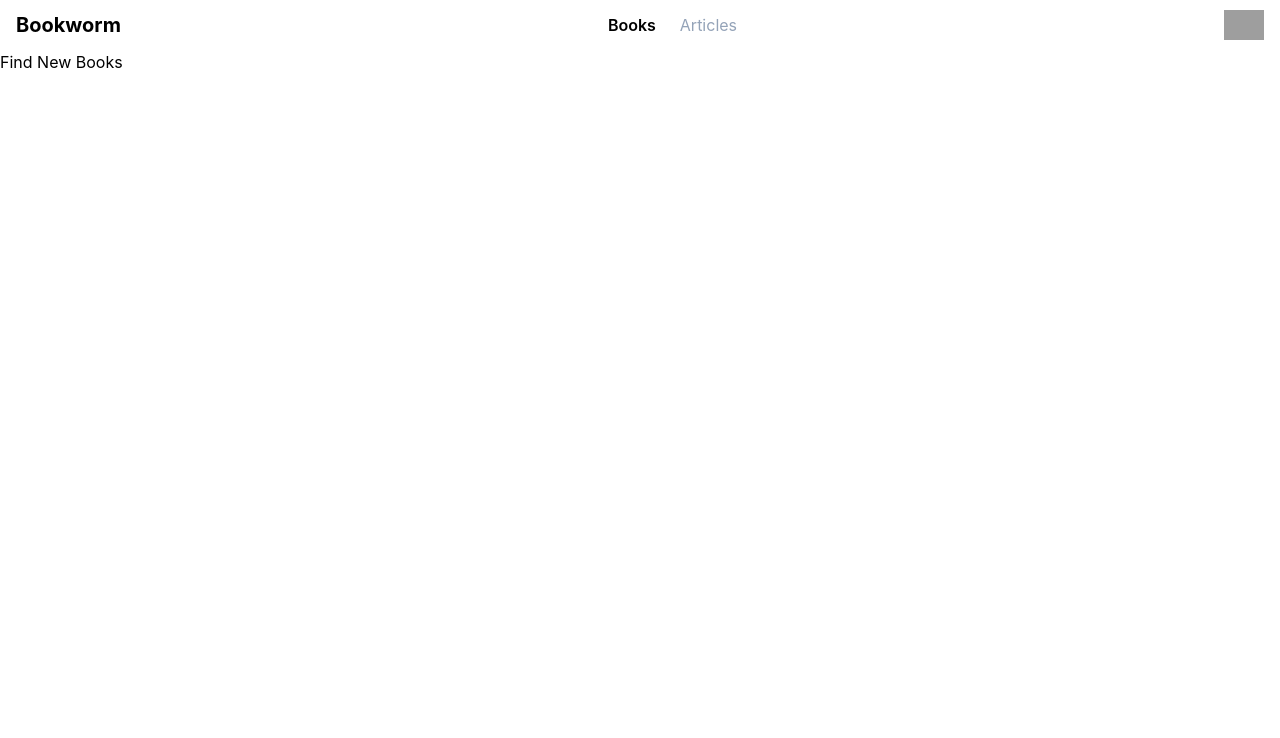
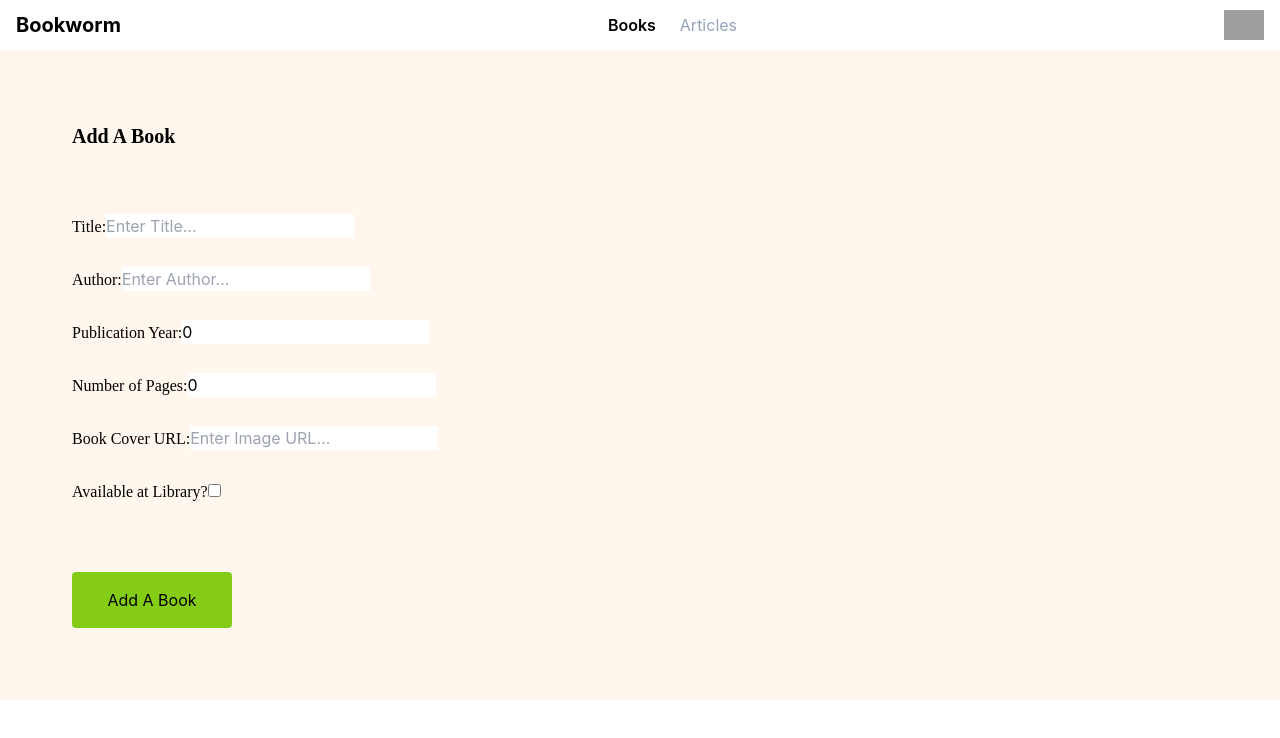
Before and after one commit to meganmoulos/bookworm, a React (Create React App) app: page /addbook in a window 1280 px wide. Shown: the top 738 px of the page. Built offline with nearby package versions, Linux system fonts and the light colour scheme; no server answers; grey boxes are pictures that could not be loaded.

Commit message:
added Remove from favorites feature

```diff
--- a/src/App.js
+++ b/src/App.js
@@ -5,12 +5,12 @@ import Home from './components/Home';
 import { BrowserRouter as Router, Route, Switch } from "react-router-dom";
 import AllFavorites from './components/AllFavorites';
 import FindNewBooks from './components/FindNewBooks';
+import AddBook from './components/AddBook';
 
 function App() {
   const [allBooks, setAllBooks] = useState([])
   const [favoriteBooks, setFavoriteBooks] = useState([])
   const [currentBook, setCurrentBook] = useState({})
-
 
   useEffect(() => {
     fetch("http://localhost:9292/books")
@@ -30,6 +30,16 @@ function App() {
       .then(data => setCurrentBook(data))
   }, [])
 
+  function handleDeleteFavorite(favorite){
+    const id = favorite.id
+    fetch(`http://localhost:9292/favorites/${id}`, {
+      method: "DELETE"
+    })
+    if(favoriteBooks.find(book => book.id === favorite.id)){
+      setFavoriteBooks(favoriteBooks.filter(oldBook => oldBook.id !== favorite.id))
+    }
+  }
+
   return (
     <Router>
       <NavBar />
@@ -37,14 +47,17 @@ function App() {
       <Switch>
         <Route exact path="/">
           <div className="p-4">
-            <Home allBooks={allBooks} favoriteBooks={favoriteBooks} currentBook={currentBook}/>
+            <Home allBooks={allBooks} favoriteBooks={favoriteBooks} currentBook={currentBook} handleDeleteFavorite={handleDeleteFavorite}/>
           </div>
         </Route>
         <Route exact path="/favorites">
           <AllFavorites />
         </Route>
-        <Route>
+        <Route exact path="/newbooks">
           <FindNewBooks />
+        </Route>
+        <Route exact path="/addbook">
+          <AddBook />
         </Route>
       </Switch>
 
--- a/src/components/AddBook.js
+++ b/src/components/AddBook.js
@@ -1,9 +1,109 @@
-import React from 'react';
+import React, {useState, useEffect} from 'react';
+
+const defaultBook = {
+    title: "",
+    author: "",
+    publication_year: 0,
+    page_count: 0,
+    image_url: "",
+    library_availablity: false
+}
 
 function AddBook(props) {
+    const [formData, setFormData] = useState(defaultBook)
+
+
+    function createBook(book){
+        console.log(book)
+    }
+
+    function handleSubmit(e){
+        e.preventDefault()
+        createBook({
+            title: formData.title,
+            author: formData.author,
+            publication_year: formData.publication_year,
+            page_count: formData.page_count,
+            image_url: formData.image_url,
+            library_availablity: formData.library_availablity
+        })
+        setFormData(defaultBook)
+    }
+
+    function handleChange(e){
+        setFormData({
+            ...formData,
+            [e.target.name]: e.target.value
+        })
+    }
+
     return (
-        <div>
-
+        <div className="bg-orange-50 flex flex-col">
+            <div className="p-10">
+                <h1 className="p-8 text-xl font-serif font-bold">Add A Book</h1>
+                <form onSubmit={handleSubmit} className="flex flex-col p-8">
+                    <div className="mb-7">
+                        <label className="font-serif font-medium">Title:</label>
+                        <input
+                            type="text"
+                            name="title"
+                            value={formData.title}
+                            placeholder="Enter Title..."
+                            onChange={handleChange}
+                        />
+                    </div>
+                    <div className="mb-7">
+                        <label className="font-serif font-medium">Author:</label>
+                        <input
+                            type="text"
+                            name="author"
+                            value={formData.author}
+                            placeholder="Enter Author..."
+                            onChange={handleChange}
+                        />
+                    </div>
+                    <div className="mb-7">
+                        <label className="font-serif font-medium">Publication Year:</label>
+                        <input
+                            type="integer"
+                            name="publication_year"
+                            value={formData.publication_year}
+                            placeholder="Enter Publication Year..."
+                            onChange={handleChange}
+                        />
+                    </div>
+                    <div className="mb-7">
+                        <label className="font-serif font-medium">Number of Pages:</label>
+                        <input
+                            type="integer"
+                            name="page_count"
+                            value={formData.page_count}
+                            placeholder="Enter Number of Pages..."
+                            onChange={handleChange}
+                        />
+                    </div>
+                    <div className="mb-7">
+                        <label className="font-serif font-medium">Book Cover URL:</label>
+                        <input
+                            type="text"
+                            name="image_url"
+                            value={formData.image_url}
+                            placeholder="Enter Image URL..."
+                            onChange={handleChange}
+                        />
+                    </div>
+                    <div className="mb-7">
+                        <label className="font-serif font-medium">Available at Library?</label>
+                        <input
+                            type="checkbox"
+                            name="library_availability"
+                            value={formData.library_availablity}
+                            onChange={handleChange}
+                        />
+                    </div>
+                    <button className="bg-lime-500 rounded w-40 p-4 mt-10" type="submit">Add A Book</button>
+                </form>
+            </div>
         </div>
     );
 }
--- a/src/components/AllFavorites.js
+++ b/src/components/AllFavorites.js
@@ -15,8 +15,6 @@ function AllFavorites(props) {
         setCurrentFavorite(favorite)
     }
 
-    console.log(currentFavorite)
-
     return (
         <>
             <div className="flex w-full mb-4">
@@ -27,7 +25,7 @@ function AllFavorites(props) {
                     <p>{currentFavorite.author}</p>
                 </div>
                 <div className="flex flex-wrap bg-orange-100 rounded-md w-1/2">
-                    {favorites.map(book => <Book key={book.id} book={book} handleChangeDetail={handleChangeDetail} />)}
+                    {favorites.map(book => <Book key={book.id} book={book} handleChangeDetail={handleChangeDetail} favorited={true} />)}
                 </div>
             </div>
         </>
--- a/src/components/Book.js
+++ b/src/components/Book.js
@@ -1,6 +1,6 @@
 import React from 'react';
 
-function Book({book, handleChangeDetail}) {
+function Book({book, handleChangeDetail, favorited, handleDeleteFavorite, handleAddFavorite}) {
     // How to use stars instead of nums? let star = '⭐'
 
     return (
@@ -9,12 +9,14 @@ function Book({book, handleChangeDetail}) {
                 <img className="w-[120px]" src={book.image_url} alt={book.title}/>
             </div>
             <div className="flex flex-col p-4 w-[170px]">
+                <p></p>
                 <p>{book.star_rating}</p>
-                <p>{book.title}</p>
-                <p>{book.author}</p>
-                <p>{book.publication_year}</p>
-                <p>{book.page_count} pages</p>
-                {/* How to conditionally show Remove or Favorite button? */}
+                <p className="text-md font-medium">{book.title}</p>
+                <p className="text-sm">{book.author}</p>
+                <p className="text-sm">{book.publication_year}</p>
+                <p className="text-sm">{book.page_count} pages</p>
+                {book.library_availability ? <p className="text-sm">Available at Library</p> : <p className="text-sm"> Unavailable at Library</p>}
+                {favorited ? <p className="text-sm text-red-500" onClick={() => handleDeleteFavorite(book)}>Remove</p> : <p className="text-sm text-green-500" onClick={() => handleAddFavorite(book)}>Favorite</p>}
             </div>
         </div>
     );
--- a/src/components/Bookshelf.js
+++ b/src/components/Bookshelf.js
@@ -4,10 +4,12 @@ function Bookshelf({currentBook}) {
     return (
         <div className="p-2">
             <h1 className="font-serif font-bold text-xl p-3">My Bookshelf</h1>
-            <img className="w-[250px] p-2" src={currentBook.image_url} alt={currentBook.title}/>
+            <img className="w-[300px] p-2" src={currentBook.image_url} alt={currentBook.title}/>
             <p className="font-bold font-serif p-2">Currently Reading</p>
-            <p className="font-serif font-medium">{currentBook.title}</p>
-            <p>{currentBook.author}</p>
+            <div className="p-2">
+                <p className="font-medium">{currentBook.title}</p>
+                <p>{currentBook.author}</p>
+            </div>
         </div>
     );
 }
--- a/src/components/FindNewBooks.js
+++ b/src/components/FindNewBooks.js
@@ -1,11 +1,36 @@
-import React from 'react';
+import React, {useState, useEffect} from 'react';
+import Book from './Book';
+import {Link} from "react-router-dom"
 
 function FindNewBooks(props) {
+    const [allBooks, setAllBooks] = useState([])
+    const [currentBook, setCurrentBook] = useState({})
+
+    useEffect(() => {
+        fetch("http://localhost:9292/books")
+          .then(res => res.json())
+          .then(data => setAllBooks(data))
+      }, [])
+
+    function handleChangeDetail(currentBook){
+        setCurrentBook(currentBook)
+    }
+
     return (
-        <div>
-            <p>Find New Books</p>
-        </div>
+        <>
+            <div className="flex w-full mb-4">
+                <div className="p-2 flex flex-col w-1/2">
+                <h1 className='font-serif font-bold text-xl'>Find New Books</h1>
+                    <img className="w-[350px] p-2" src={currentBook.image_url} alt={currentBook.title}/>
+                    <p className="font-serif font-medium">{currentBook.title}</p>
+                    <p>{currentBook.author}</p>
+                    <Link to="/addbook" className="p-7 font-serif"><button className="bg-lime-500 rounded w-40 p-4 mt-10">Add A Book</button></Link>
+                </div>
+                <div className="flex flex-wrap bg-orange-100 rounded-md w-1/2">
+                    {allBooks.map(book => <Book key={book.id} book={book} handleChangeDetail={handleChangeDetail} />)}
+                </div>
+            </div>
+        </>
     );
 }
-
 export default FindNewBooks;
--- a/src/components/Home.js
+++ b/src/components/Home.js
@@ -3,14 +3,14 @@ import AllBooks from './AllBooks';
 import Bookshelf from './Bookshelf';
 import Favorites from './Favorites';
 
-function Home({allBooks, favoriteBooks, currentBook}) {
+function Home({allBooks, favoriteBooks, currentBook, handleDeleteFavorite}) {
 
     return (
         <>
             <div className="">
                 <div className="flex shrink-0 space-x-4">
                     <Bookshelf currentBook={currentBook}/>
-                    <Favorites favoriteBooks={favoriteBooks} />
+                    <Favorites favoriteBooks={favoriteBooks} handleDeleteFavorite={handleDeleteFavorite}/>
                 </div>
             </div>
             <div className="">
```
Also changed, not shown: src/components/Favorites.js (+4 -4 lines).
